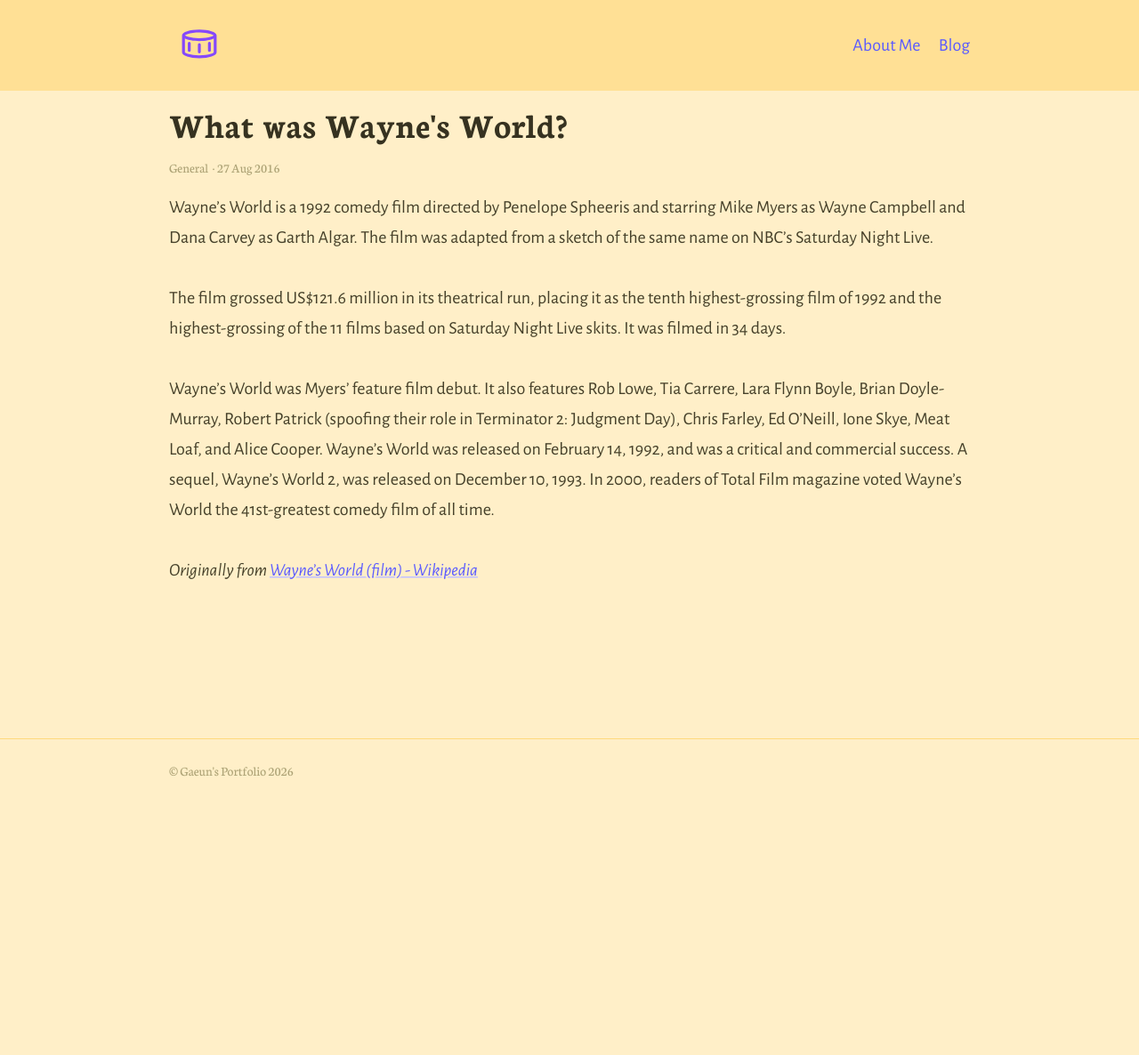
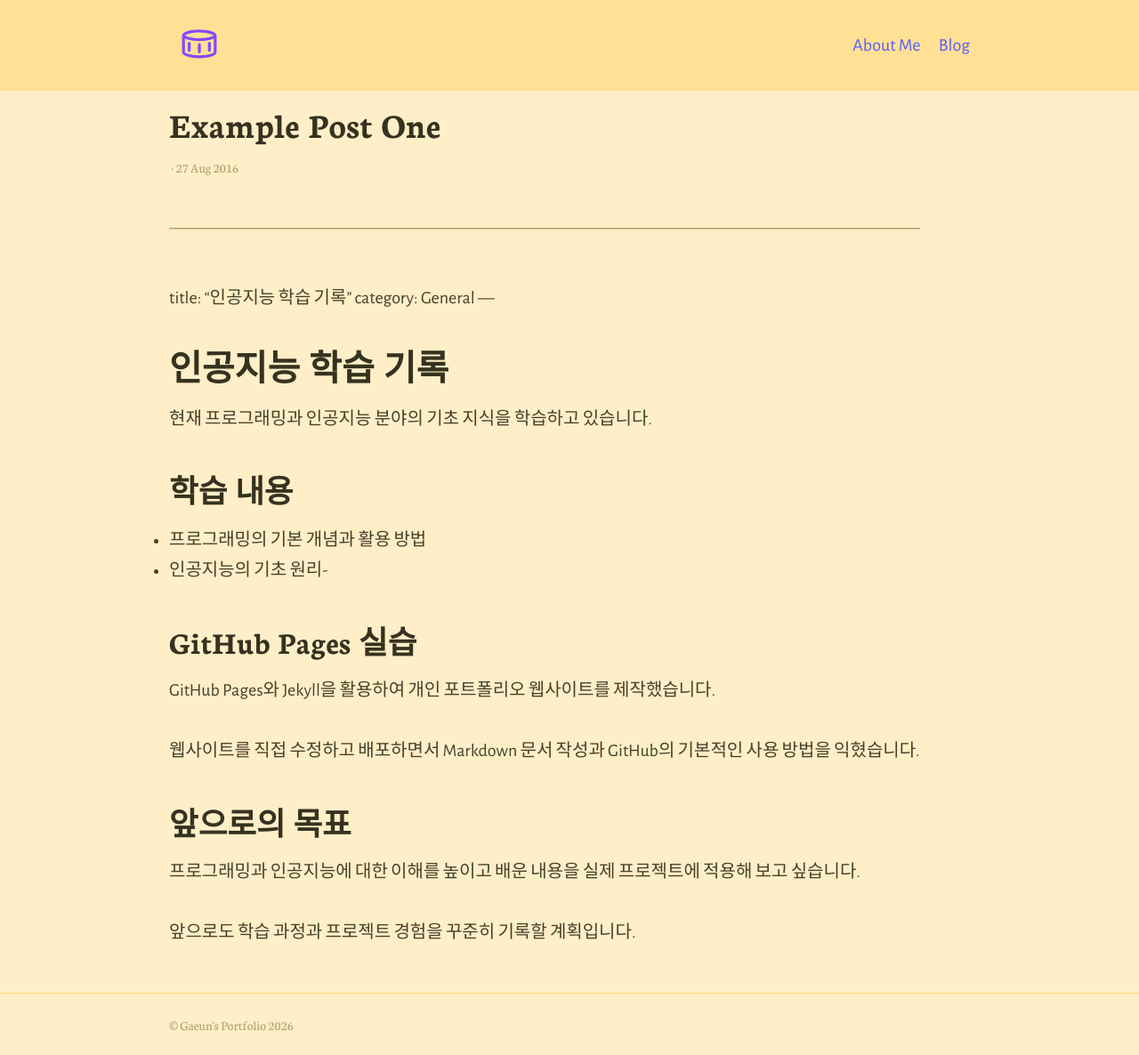
Before and after one commit to GAEUN0331/7AEUN.github.io, a Jekyll site: the page built from _posts/2016-08-27-example-post-one.md, in a window 1280 px wide. Shown: the whole page at 89% size. Built offline with Jekyll 4.4.1, drawn with Linux system fonts in a browser that asks for light colours; before the commit the page ends 900 px from its top, so only the background shows below that.

Commit message:
Update 2016-08-27-example-post-one.md

```diff
--- a/_posts/2016-08-27-example-post-one.md
+++ b/_posts/2016-08-27-example-post-one.md
@@ -1,14 +1,26 @@
+
 ---
-title: What was Wayne's World?
+title: "인공지능 학습 기록"
 category: General
 ---
 
-Wayne's World is a 1992 comedy film directed by Penelope Spheeris and starring Mike Myers as Wayne Campbell and Dana Carvey as Garth Algar. The film was adapted from a sketch of the same name on NBC's Saturday Night Live.
+# 인공지능 학습 기록
 
-<!-- more -->
+현재 프로그래밍과 인공지능 분야의 기초 지식을 학습하고 있습니다.
 
-The film grossed US$121.6 million in its theatrical run, placing it as the tenth highest-grossing film of 1992 and the highest-grossing of the 11 films based on Saturday Night Live skits. It was filmed in 34 days.
+## 학습 내용
 
-Wayne's World was Myers' feature film debut. It also features Rob Lowe, Tia Carrere, Lara Flynn Boyle, Brian Doyle-Murray, Robert Patrick (spoofing their role in Terminator 2: Judgment Day), Chris Farley, Ed O'Neill, Ione Skye, Meat Loaf, and Alice Cooper. Wayne's World was released on February 14, 1992, and was a critical and commercial success. A sequel, Wayne's World 2, was released on December 10, 1993. In 2000, readers of Total Film magazine voted Wayne's World the 41st-greatest comedy film of all time.
+- 프로그래밍의 기본 개념과 활용 방법
+- 인공지능의 기초 원리-
 
-_Originally from [Wayne's World (film) - Wikipedia](https://en.wikipedia.org/wiki/Wayne%27s_World_(film))_
+## GitHub Pages 실습
+
+GitHub Pages와 Jekyll을 활용하여 개인 포트폴리오 웹사이트를 제작했습니다.
+
+웹사이트를 직접 수정하고 배포하면서 Markdown 문서 작성과 GitHub의 기본적인 사용 방법을 익혔습니다.
+
+## 앞으로의 목표
+
+프로그래밍과 인공지능에 대한 이해를 높이고 배운 내용을 실제 프로젝트에 적용해 보고 싶습니다.
+
+앞으로도 학습 과정과 프로젝트 경험을 꾸준히 기록할 계획입니다.
```
